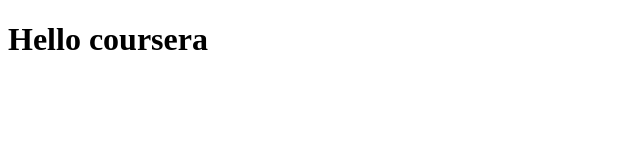
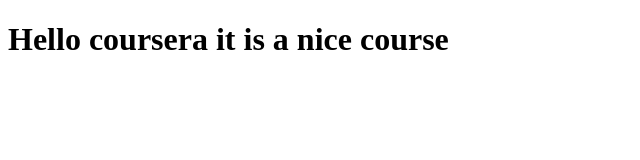
Before and after one commit to AsfandyarKhalid/coursera-test, a plain HTML site: page site/index.html in a window 1280 px wide. Shown: the whole page, without its empty margins (0-640 px from the left). Drawn offline with Linux system fonts and the light colour scheme.

Commit message:
small changes in the content of the page

```diff
--- a/site/index.html
+++ b/site/index.html
@@ -6,6 +6,6 @@
 	<title>coursera site</title>
 </head>
 <body>
-<h1> Hello coursera</h1>
+<h1> Hello coursera it is a nice course</h1>
 </body>
 </html>
```
